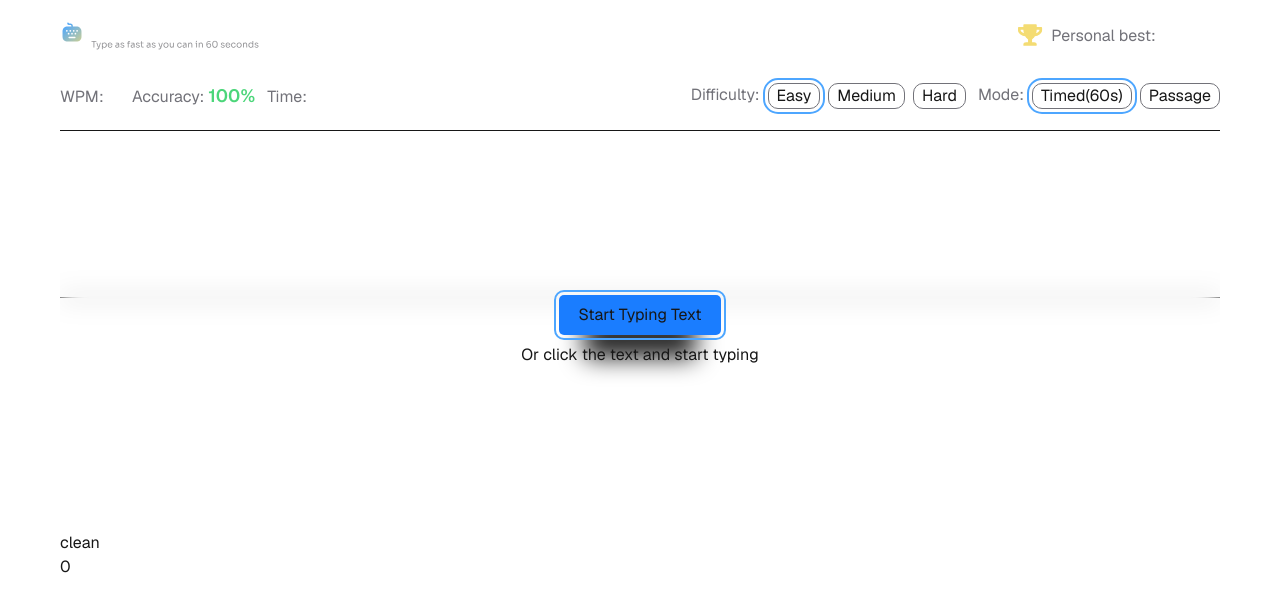
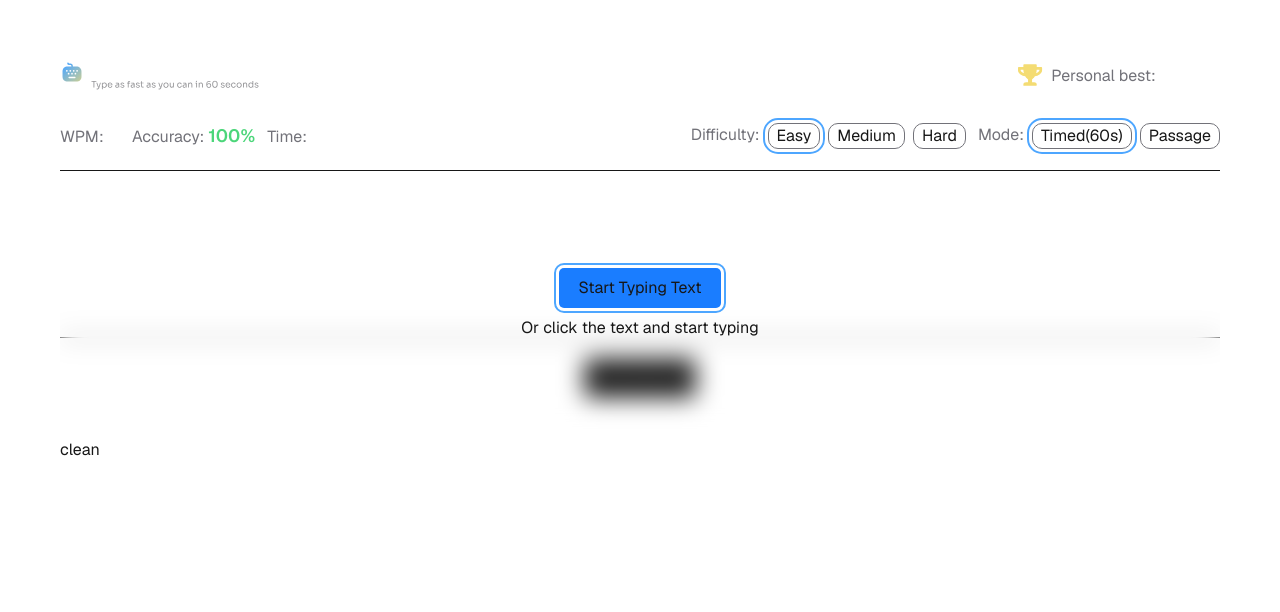
Before and after one commit to MrSeager/typing-speed-test, a Next.js app: page / in a window 1280 px wide. Shown: the top 612 px of the page. Built offline with nearby package versions, Linux system fonts and the light colour scheme.

Commit message:
1/11/2026

```diff
--- a/app/page.tsx
+++ b/app/page.tsx
@@ -28,7 +28,7 @@ export default function Home() {
   if (!hydrated) return null;
 
   return (
-    <div className="flex flex-col gap-3 min-h-screen justify-start py-5 bg-[hsl(0, 0%, 7%)] font-sans">
+    <div className="flex flex-col items-center gap-3 min-h-screen justify-start py-15 bg-[hsl(0, 0%, 7%)] font-sans">
       <HeaderNav
         bestWpm={bestWpm}
       />
--- a/components/EndSection.tsx
+++ b/components/EndSection.tsx
@@ -52,7 +52,7 @@ export default function EndSection ({
     const endMessages = getEndMessage();
 
     return (
-        <div className={`${end === true ? 'h-full py-15' : 'h-0 py-0'} flex flex-col gap-5 items-center justify-center overflow-hidden`}>
+        <div className={`w-full absolute ${end ? "opacity-100 scale-100 py-15 z-5" : "opacity-0 scale-95 py-0 z-0"} flex flex-col gap-5 items-center justify-center overflow-hidden`}>
             <div className="relative">
                 <span className="absolute z-0 inline-flex h-full w-full animate-ping rounded-full bg-[#4cd67a] opacity-75"></span>
                 <Image
--- a/components/HeaderNav.tsx
+++ b/components/HeaderNav.tsx
@@ -9,7 +9,7 @@ interface HeaderNavProps {
 
 export default function HeaderNav ({ bestWpm }: HeaderNavProps) {
     return(
-        <header className="max-w-[12orem] w-full px-15">
+        <header className="max-w-[120rem] w-full px-15">
             <nav className="w-full flex items-center justify-between">
                 <Image
                     src={'/images/logo-large.svg'}
--- a/components/MainPage.tsx
+++ b/components/MainPage.tsx
@@ -15,11 +15,22 @@ interface MainPageProps {
 export default function MainPage ({ data, bestWpm, setBestWpm }: MainPageProps) {
     const [currentBestWpm, setCurrentBestWpm] = useState<number | null>(null);
 
-    const [difficulty, setDifficulty] = useState<DifficultyProps>('easy');
+    const [difficulty, setDifficulty] = useState<DifficultyProps>(() => {
+        if (typeof window === "undefined") return "easy";
+
+        const saved = localStorage.getItem("difficulty");
+        return saved ? (saved as DifficultyProps) : "easy";
+    });
+
     const [textId, setTextId] = useState<number>(() => {
         return Math.floor(Math.random() * 10) + 1;
     });
-    const [mode, setMode] = useState<string>('timed');
+    const [mode, setMode] = useState<string>(() => {
+        if (typeof window === "undefined") return "timed";
+
+        const saved = localStorage.getItem("mode");
+        return saved ? (saved as string) : "timed";
+    });
     const [start, setStart] = useState<boolean>(false);
     const [end, setEnd] = useState<boolean>(false);
 
@@ -64,7 +75,7 @@ export default function MainPage ({ data, bestWpm, setBestWpm }: MainPageProps)
     }, []);
 
     return (
-        <main className="max-w-[12orem] w-full px-15 flex flex-col">
+        <main className="relative max-w-[120rem] w-full px-auto items-center">
             <TypingSection
                 handleRestart={handleRestart}
                 difficulty={difficulty} setDifficulty={setDifficulty}
@@ -89,7 +100,6 @@ export default function MainPage ({ data, bestWpm, setBestWpm }: MainPageProps)
                 handleRestart={handleRestart}
                 currentBestWpm={currentBestWpm}
             />
-            <p>{currentBestWpm}</p>
         </main>
     );
 }
--- a/components/TypingSection.tsx
+++ b/components/TypingSection.tsx
@@ -60,6 +60,7 @@ export default function TypingSection ({
     const handleDifficulty = ( diff: DifficultyProps ) => {
         setDifficulty(diff);
         setTextId(Math.floor(Math.random() * 10) + 1);
+        localStorage.setItem("difficulty", diff);
     };
 
     //Setting mode
@@ -69,7 +70,8 @@ export default function TypingSection ({
             setTimeInSec(60);
         } else {
             setTimeInSec(0);
-        }
+        };
+        localStorage.setItem("mode", newMode);
     };
 
     //Logic for typing test to end
@@ -122,7 +124,7 @@ export default function TypingSection ({
     };
 
     return (
-        <div className={`${end === false ? 'h-full' : 'h-0'} duration-500 overflow-hidden`}>
+        <div className={`mx-15 absolute ${end ? "opacity-0 scale-95 z-0" : "opacity-100 scale-100 z-5"} duration-500`}>
             <div className="flex items-center justify-between border-b py-5">
                 <div className="flex gap-3">
                     <h2 className="text-[#727279]">WPM: <span className="text-white text-lg font-semibold">{wpm}</span></h2>
@@ -193,7 +195,7 @@ export default function TypingSection ({
                     </div>
                 </div>
             </div>
-            <div className="relative py-5 min-h-100">
+            <div className="relative py-5">
                 <p
                     onClick={() => inputRef.current?.focus()}
                     className="text-[35px] leading-[1.2] font-mono flex flex-wrap"
```
